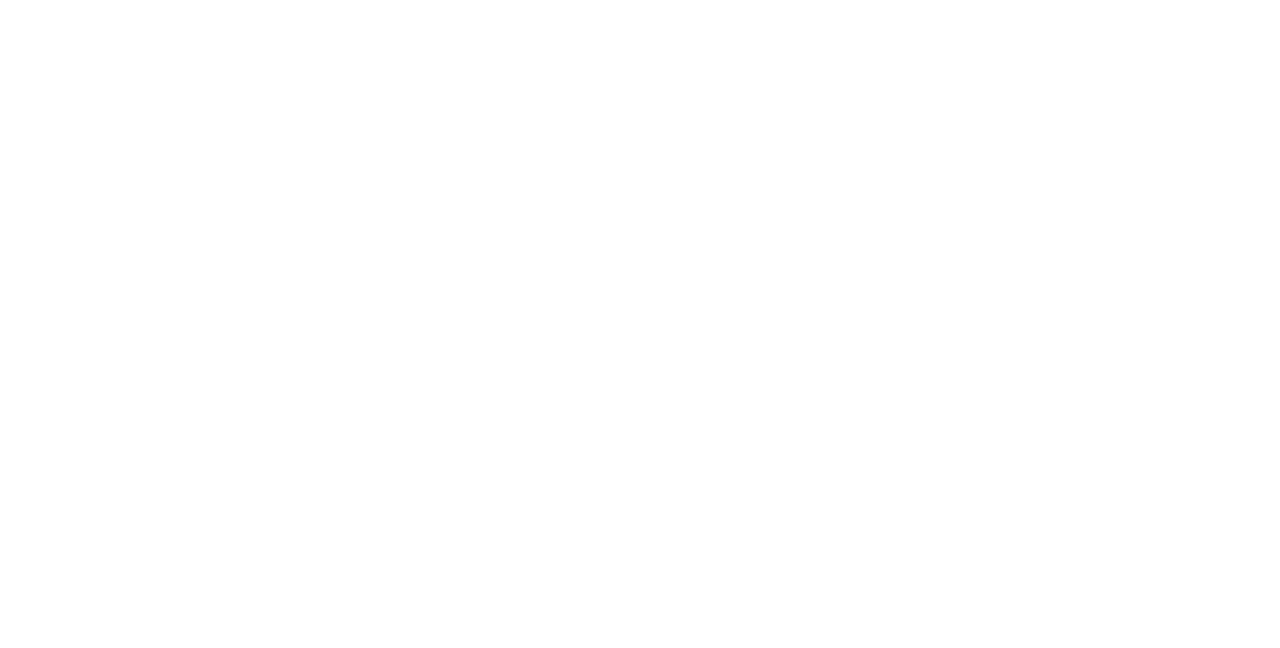
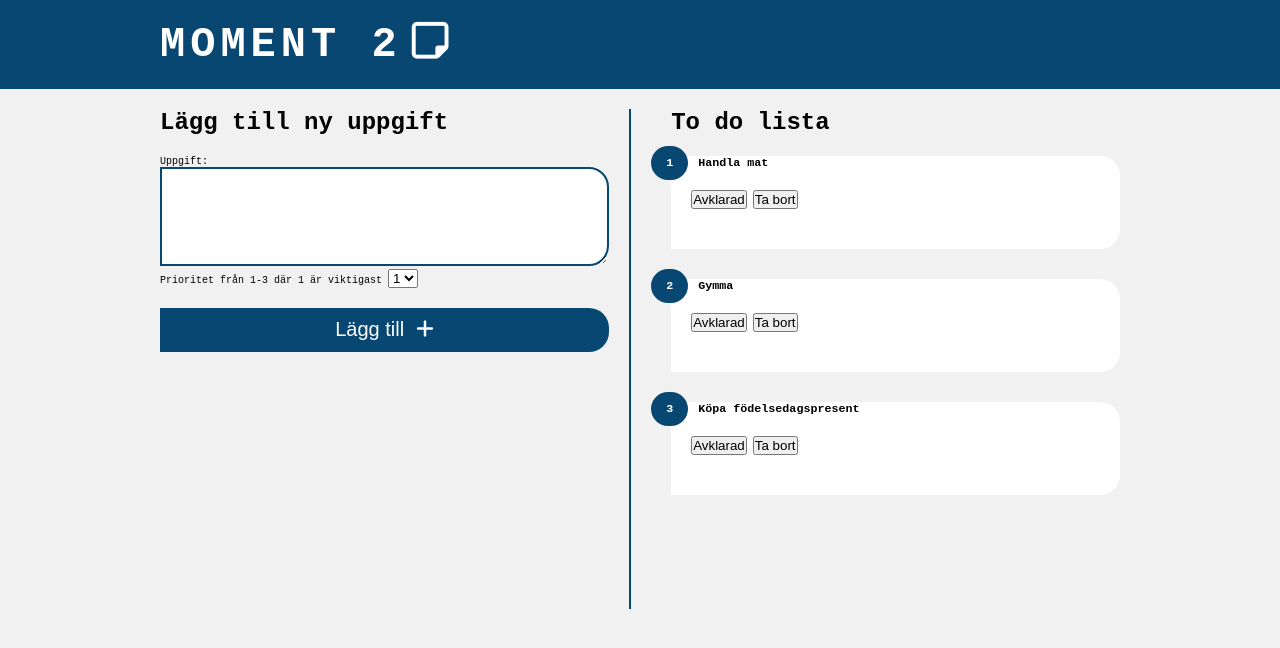
Before and after one commit to Hanin-96/dt208g-moment-2, a website built with Parcel: page src/index.html in a window 1280 px wide. Built offline with nearby package versions, Linux system fonts and the light colour scheme; a web font is replaced by a local one.

Commit message:
döpt om filer, fixat css styling, lagt till parcel, lagt till html formulär som test för layout

```diff
--- a/src/css/stylesheet.css
+++ b/src/css/stylesheet.css
@@ -0,0 +1,133 @@
+* {
+    margin: 0;
+    padding: 0;
+    box-sizing: border-box;
+}
+
+html {
+    font-size: 62.5%;
+}
+
+body {
+    max-width: 1920px;
+    width: 100%;
+    background-color: #f1f1f1;
+    font-family: "Reddit Mono", monospace;
+}
+
+header h1 {
+    margin: 0 auto;
+    max-width: 100rem;
+    padding: 2rem;
+    font-size: 4.2rem;
+    text-transform: uppercase;
+    letter-spacing: 0.5rem;
+}
+
+header {
+    height: fit-content;
+    background-color: rgb(7, 71, 114);
+    color: white;
+}
+
+.note-icon {
+    margin-left: -2rem;
+}
+
+h2 {
+    font-size: 2.4rem;
+    margin-bottom: 2rem;
+}
+
+main {
+    margin: 0 auto;
+    max-width: 100rem;
+    padding: 2rem;
+}
+
+.content-wrap {
+    display: flex;
+    flex-direction: row;
+}
+
+#line {
+    width: 0.5rem;
+    height: 500px;
+    background-color: rgb(7, 71, 114);
+    display: block;
+    margin-left: 2rem;
+    margin-right: 4rem;
+
+}
+
+form {
+    max-width: 50rem;
+    width: 100%;
+}
+
+#todo-text {
+    width: 100%;
+    max-width: 100%;
+    min-height: 5rem;
+    border-radius: 0 2rem 2rem 0;
+    border: 0.2rem solid #074772;
+    padding: 1rem;
+    resize: vertical;
+}
+
+.btn-submit-wrap {
+    display: block;
+    width: 100%;
+    max-width: 100%;
+    padding: 1rem;
+    margin-top: 2rem;
+    background-color: #074772;
+
+    border: none;
+    font-size: 2rem;
+    border-radius: 0 2rem 2rem 0;
+    cursor: pointer;
+    text-align: center;
+    color: white;
+}
+
+.btn-submit-wrap:hover {
+    background-color: rgb(57, 60, 61);
+}
+
+#btn-submit {
+    border: none;
+    background-color: unset;
+    cursor: pointer;
+    font-size: 2rem;
+    color: white;
+}
+
+.todo-list {
+    width: 100%;
+    max-width: 50rem;
+}
+
+article {
+    margin-bottom: 3rem;
+    background-color: white;
+    width: 100%;
+    border-radius: 0 2rem 2rem 0;
+    padding: 0 2rem 2rem 0;
+}
+
+h3 {
+    margin: 2rem;
+}
+
+.priority-num {
+    margin: 0 1rem 0 -4rem;
+    background-color: rgb(7, 71, 114);
+    border-radius: 50rem;
+    padding: 1rem 1.5rem;
+    color: white;
+}
+
+.btn-wrap {
+    margin: 2rem;
+}
--- a/src/index.html
+++ b/src/index.html
@@ -1,12 +1,75 @@
 <!DOCTYPE html>
 <html lang="sv">
+
 <head>
     <meta charset="UTF-8">
     <meta name="viewport" content="width=device-width, initial-scale=1.0">
     <meta name="description" content="Objektorienterad programmering">
     <title>DT208G - Moment 2</title>
+    <link rel="stylesheet" href="css/stylesheet.css">
+    <link rel="preconnect" href="https://fonts.googleapis.com">
+    <link rel="preconnect" href="https://fonts.gstatic.com" crossorigin>
+    <link href="https://fonts.googleapis.com/css2?family=Reddit+Mono:wght@200..900&display=swap" rel="stylesheet">
+    <script src="https://kit.fontawesome.com/5f4c540c40.js" crossorigin="anonymous" type="module"></script>
+    <script src="../todo.js" type="module"></script>
 </head>
+
 <body>
+    <header>
+        <h1>Moment 2 <i class="fa-regular fa-note-sticky note-icon"></i></h1>
+    </header>
+    <main>
+        <div class="content-wrap">
+            <form>
+                <h2>Lägg till ny uppgift</h2>
 
+                <label for="todo-text">Uppgift:</label>
+                <br>
+                <textarea name="todo" id="todo-text" cols="30" rows="5"></textarea>
+                <br>
+                <label for="priority">Prioritet från 1-3 där 1 är viktigast</label>
+                <select name="priority" id="priority">
+                    <option value="1">1</option>
+                    <option value="2">2</option>
+                    <option value="3">3</option>
+                </select>
+                <div class="btn-submit-wrap">
+                    <input type="submit" value="Lägg till" id="btn-submit">
+                    <i class="fa-solid fa-plus"></i>
+                </div>
+            </form>
+
+            <span id="line"></span>
+
+            <div class="todo-list">
+                <h2>To do lista</h2>
+                <article>
+                    <h3><span class="priority-num">1</span>Handla mat</h3>
+                    <div class="btn-wrap">
+                        <button class="btn-finished">Avklarad</button>
+                        <button class="btn-delete">Ta bort</button>
+                    </div>
+                </article>
+
+                <article>
+                    <h3><span class="priority-num">2</span>Gymma</h3>
+                    <div class="btn-wrap">
+                        <button class="btn-finished">Avklarad</button>
+                        <button class="btn-delete">Ta bort</button>
+                    </div>
+                </article>
+
+                <article>
+                    <h3><span class="priority-num">3</span>Köpa födelsedagspresent</h3>
+                    <div class="btn-wrap">
+                        <button class="btn-finished">Avklarad</button>
+                        <button class="btn-delete">Ta bort</button>
+                    </div>
+                </article>
+            </div>
+        </div>
+
+    </main>
 </body>
+
 </html>
```
Also changed, not shown: main.ts (deleted, +0 -65 lines), package.json (+7 -3 lines), todo.ts (added, +57 -0 lines), todo.js (renamed from main.js), 1 other file.
